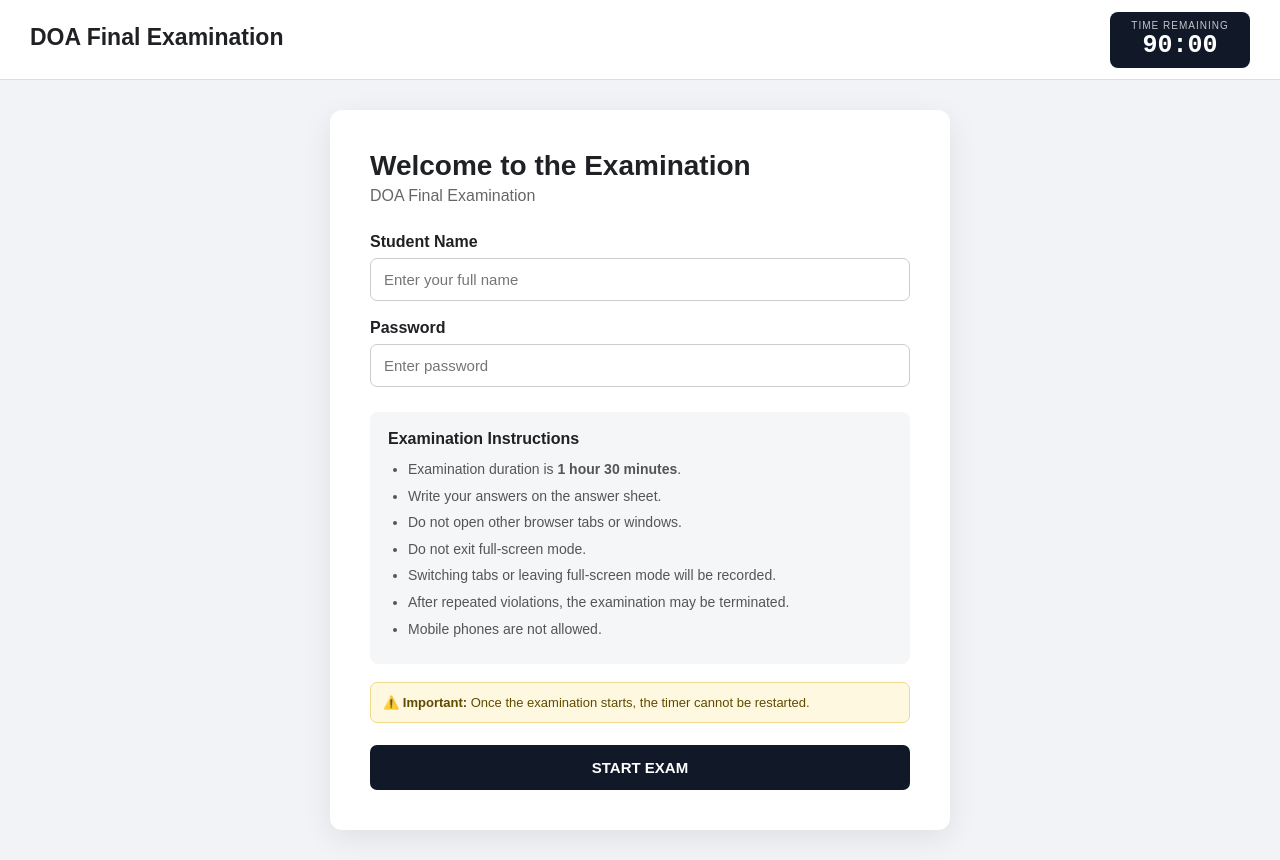
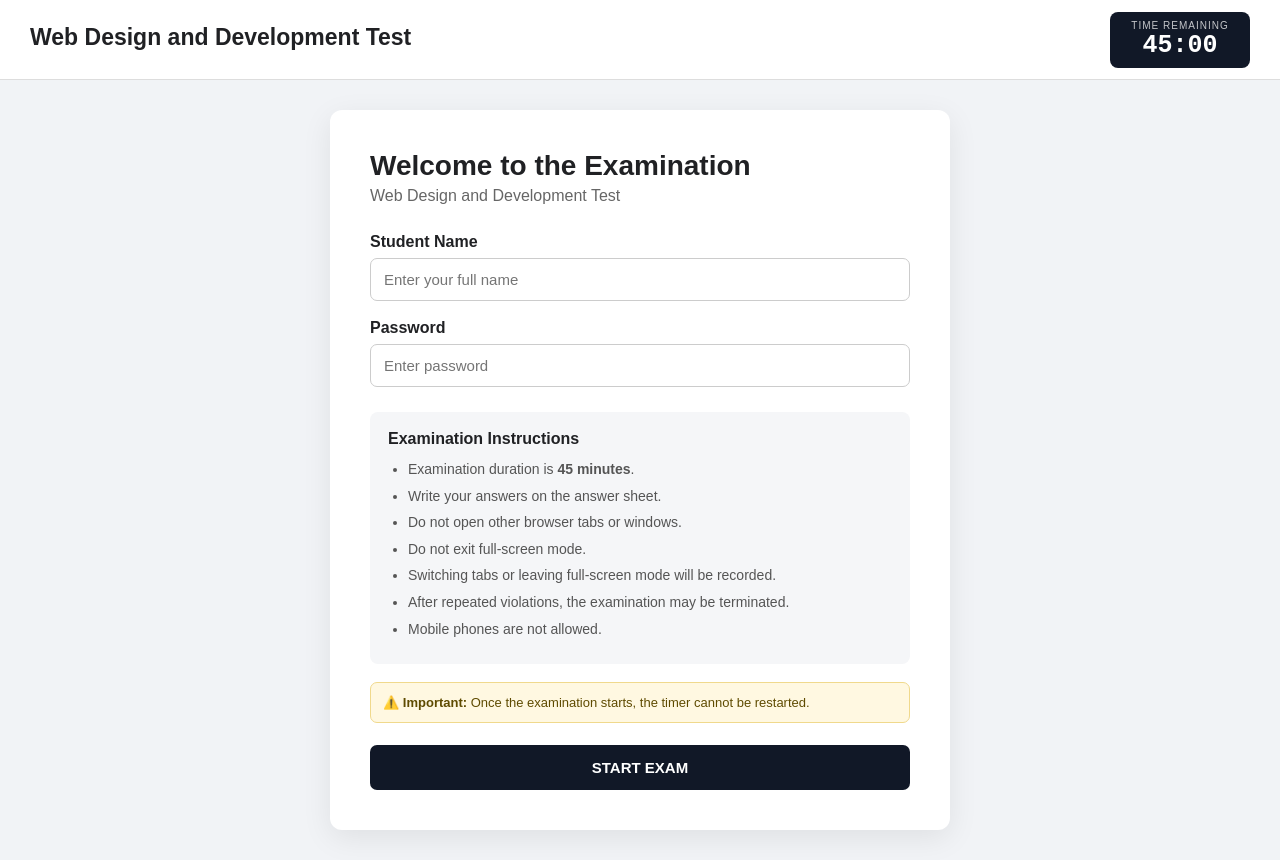
Before and after one commit to arun-k-sharma/giit-test, a plain HTML site: page index.html in a window 1280 px wide. Drawn offline with Linux system fonts and the light colour scheme.

Commit message:
web design test 01

```diff
--- a/index.html
+++ b/index.html
@@ -4,7 +4,7 @@
     <meta charset="UTF-8">
     <meta name="viewport" content="width=device-width, initial-scale=1.0">
 
-    <title>DOA Final Examination</title>
+    <title>Web Design and Development Test</title>
 
     <link rel="stylesheet" href="style.css">
 </head>
@@ -16,13 +16,13 @@
     <header class="header">
 
         <div class="exam-title">
-            <h1> DOA Final Examination</h1>
+            <h1>Web Design and Development Test</h1>
             <!-- <p>ADCA Exam</p> -->
         </div>
 
         <div class="timer-box">
             <span class="timer-label">TIME REMAINING</span>
-            <span id="timer">90:00</span>
+            <span id="timer">45:00</span>
         </div>
 
     </header>
@@ -37,7 +37,7 @@
             <h2>Welcome to the Examination</h2>
 
             <p class="subtitle">
-                DOA Final Examination
+                Web Design and Development Test
             </p>
 
             <div class="input-group">
@@ -82,7 +82,7 @@
 
                     <li>
                         Examination duration is
-                        <strong>1 hour 30 minutes</strong>.
+                        <strong>45 minutes</strong>.
                     </li>
 
                     <li>
@@ -196,9 +196,9 @@
 
 
             <iframe
-                src="DOA.pdf"
+                src="web-design-01.pdf"
                 class="pdf-viewer"
-                title="DOA Question Paper"
+                title="Web Design and Development Test"
             ></iframe>
 
         </div>
@@ -308,7 +308,7 @@
            SETTINGS
         ========================================== */
 
-        const EXAM_DURATION = 90 * 60;
+        const EXAM_DURATION = 45 * 60;
 
         const MAX_VIOLATIONS = 3;
 
```
Also changed, not shown: 1 other file.
